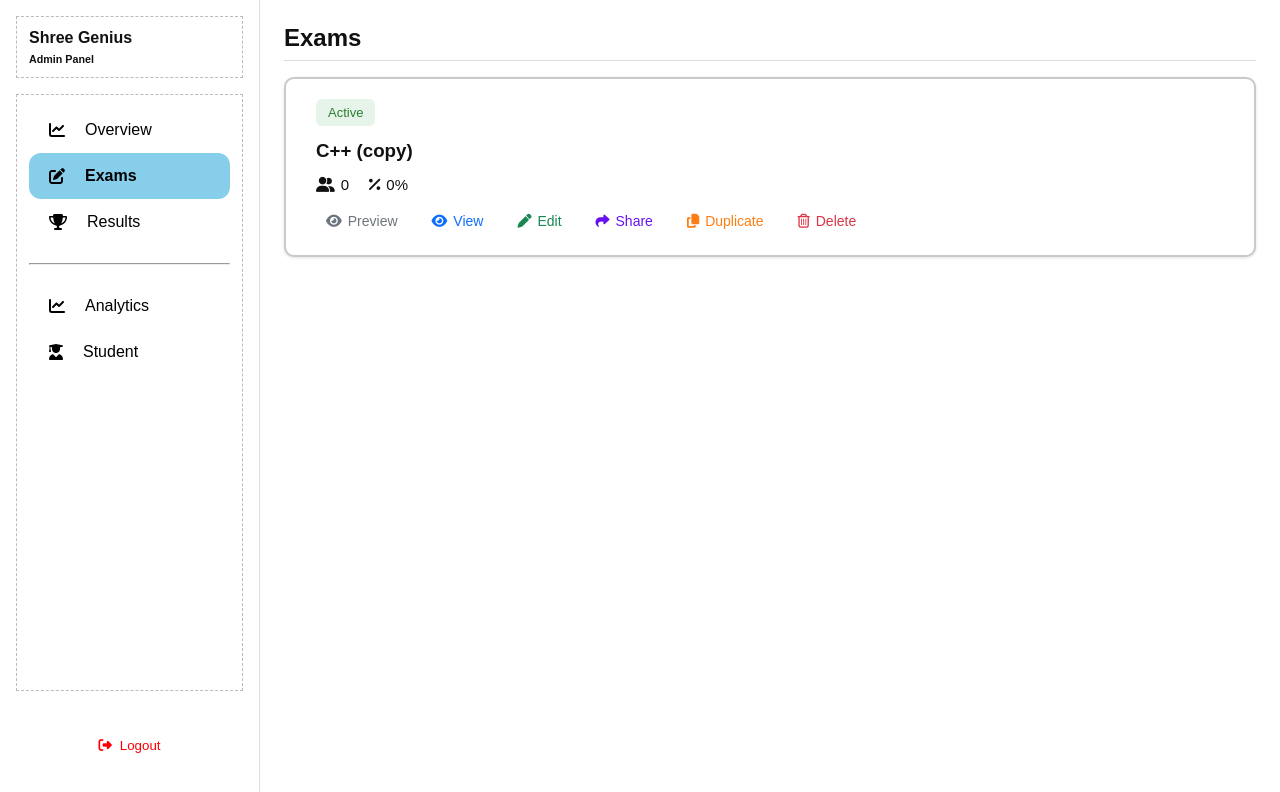
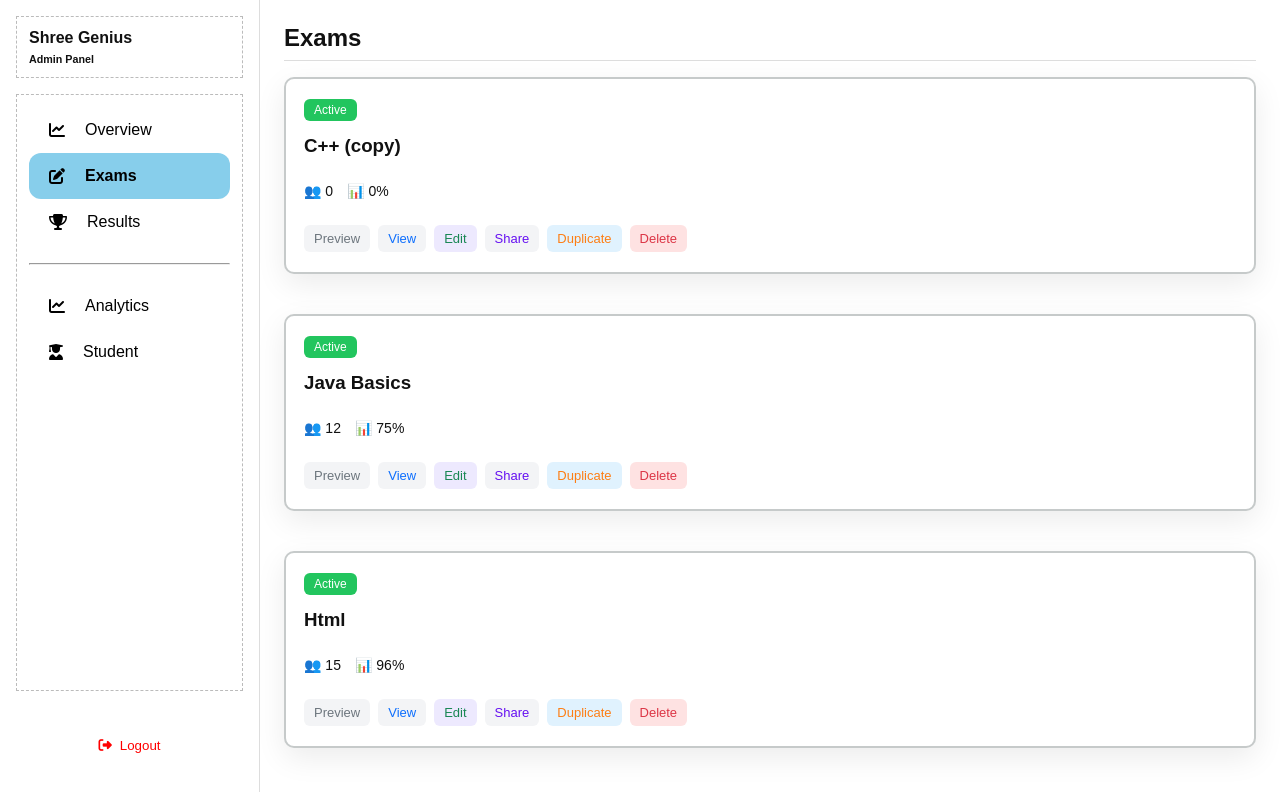
Before and after one commit to Ashish-kolhe/ExamModule, a React (Create React App) app: page /admin/dashboard in a window 1280 px wide. Both pictures are taken after a click on the button "Exams". Shown: the top 792 px of the page. Built offline with nearby package versions, Linux system fonts and the light colour scheme.

Commit message:
work on array

```diff
--- a/src/App.css
+++ b/src/App.css
@@ -140,6 +140,7 @@
 
 .overview-btn i {
   margin-right: 8px;
+  box-shadow: #4f46e5;
 
 
 }
--- a/src/admin/components/Exams.jsx
+++ b/src/admin/components/Exams.jsx
@@ -1,53 +1,200 @@
-import React from "react";
+// import React from "react";
+// import "../../common/exam.css";
+
+
+// const Exams = () => {
+//   return (
+//     <div className="box">
+//       <button className="active-btn">Active</button>
+
+//       <h3>C++ (copy)</h3>
+
+//       <div className="stats">
+//         <span>
+//           <i className="fa-solid fa-user-group"></i>0
+//         </span>
+//         <span>
+//           <i className="fa-solid fa-percent"></i>0%
+//         </span>
+//       </div>
+//       <div className="inline-actions">
+//         <span className="action preview">
+//           <i className="fa-solid fa-eye"></i> Preview
+//         </span>
+
+//         <span className="action view">
+//           <i className="fa-solid fa-eye"></i> View
+//         </span>
+
+//         <span className="action edit">
+//           <i className="fa-solid fa-pen"></i> Edit
+//         </span>
+
+//         <span className="action share">
+//           <i className="fa-solid fa-share"></i> Share
+//         </span>
+
+//         <span className="action duplicate">
+//           <i className="fa-solid fa-copy"></i> Duplicate
+//         </span>
+
+//         <span className="action delete">
+//           <i className="fa-regular fa-trash-can"></i> Delete
+//         </span>
+//       </div>
+
+
+
+//     </div>
+
+
+
+//   );
+// };
+
+// export default Exams;
+
+
+
+import React, { useState } from "react";
 import "../../common/exam.css";
 
 const Exams = () => {
+  const [examsData, setExamsData] = useState([
+    { id: 1, status: "Active", title: "C++ (copy)", users: 0, percentage: 0 },
+    { id: 2, status: "Active", title: "Java Basics", users: 12, percentage: 75 },
+    { id: 3, status: "Active", title: "Html", users: 15, percentage: 96 },
+  ]);
+
+  const [showModal, setShowModal] = useState(false);
+  const [selectedExam, setSelectedExam] = useState(null);
+  const [actionType, setActionType] = useState("");
+  const [editTitle, setEditTitle] = useState("");
+
+  const openModal = (exam, action) => {
+    setSelectedExam(exam);
+    setActionType(action);
+    setEditTitle(exam.title);
+    setShowModal(true);
+  };
+
+  const closeModal = () => {
+    setShowModal(false);
+    setSelectedExam(null);
+    setActionType("");
+  };
+
+  const handleConfirm = () => {
+    if (actionType === "Edit") {
+      setExamsData((prev) =>
+        prev.map((e) =>
+          e.id === selectedExam.id ? { ...e, title: editTitle } : e
+        )
+      );
+    }
+    closeModal();
+  };
+
+  const handleDuplicate = (exam) => {
+    setExamsData((prev) => [
+      ...prev,
+      { ...exam, id: Date.now(), title: exam.title + " (copy)" },
+    ]);
+  };
+
+  const handleDelete = (id) => {
+    setExamsData((prev) => prev.filter((e) => e.id !== id));
+  };
+
   return (
-    <div className="box">
-      <button className="active-btn">Active</button>
+    <>
+      {examsData.map((exam) => (
+        <div className="box" key={exam.id}>
+          <button className="active-btn">{exam.status}</button>
 
-      <h3>C++ (copy)</h3>
+          <h3>{exam.title}</h3>
 
-      <div className="stats">
-        <span>
-          <i className="fa-solid fa-user-group"></i>0
-        </span>
-        <span>
-          <i className="fa-solid fa-percent"></i>0%
-        </span>
-      </div>
-      <div className="inline-actions">
-        <span className="action preview">
-          <i className="fa-solid fa-eye"></i> Preview
-        </span>
+          <div className="stats">
+            <span>👥 {exam.users}</span>
+            <span>📊 {exam.percentage}%</span>
+          </div>
 
-        <span className="action view">
-          <i className="fa-solid fa-eye"></i> View
-        </span>
+          <div className="inline-actions">
+            <span
+              className="action preview"
+              onClick={() => openModal(exam, "Preview")}
+            >
+              Preview
+            </span>
 
-        <span className="action edit">
-          <i className="fa-solid fa-pen"></i> Edit
-        </span>
+            <span
+              className="action view"
+              onClick={() => openModal(exam, "View")}
+            >
+              View
+            </span>
 
-        <span className="action share">
-          <i className="fa-solid fa-share"></i> Share
-        </span>
+            <span
+              className="action edit"
+              onClick={() => openModal(exam, "Edit")}
+            >
+              Edit
+            </span>
 
-        <span className="action duplicate">
-          <i className="fa-solid fa-copy"></i> Duplicate
-        </span>
+            <span
+              className="action share"
+              onClick={() => openModal(exam, "Share")}
+            >
+              Share
+            </span>
 
-        <span className="action delete">
-          <i className="fa-regular fa-trash-can"></i> Delete
-        </span>
-      </div>
+            <span
+              className="action duplicate"
+              onClick={() => handleDuplicate(exam)}
+            >
+              Duplicate
+            </span>
 
+            <span
+              className="action delete"
+              onClick={() => handleDelete(exam.id)}
+            >
+              Delete
+            </span>
+          </div>
+        </div>
+      ))}
 
+      {/* ===== MODAL ===== */}
+      {showModal && (
+        <div className="modal-overlay" onClick={closeModal}>
+          <div className="modal" onClick={(e) => e.stopPropagation()}>
+            <h2>{actionType} Exam</h2>
 
-    </div>
+            {actionType === "Edit" ? (
+              <input
+                type="text"
+                value={editTitle}
+                onChange={(e) => setEditTitle(e.target.value)}
+              />
+            ) : (
+              <p>
+                You selected <strong>{selectedExam?.title}</strong>
+              </p>
+            )}
 
-
-
+            <div className="modal-actions">
+              <button className="btn-secondary" onClick={closeModal}>
+                Cancel
+              </button>
+              <button className="btn-primary" onClick={handleConfirm}>
+                {actionType === "Edit" ? "Update" : "Confirm"}
+              </button>
+            </div>
+          </div>
+        </div>
+      )}
+    </>
   );
 };
 
--- a/src/common/exam.css
+++ b/src/common/exam.css
@@ -127,3 +127,176 @@
 .inline-actions i {
   font-size: 14px;
 }
+
+/* ===== Card ===== */
+.box {
+  background: #ffffff;
+  padding: 18px;
+  border-radius: 12px;
+  margin-bottom: 16px;
+  box-shadow: 0 10px 30px rgba(0, 0, 0, 0.08);
+}
+
+.active-btn {
+  background: #22c55e;
+  color: #fff;
+  border: none;
+  padding: 4px 10px;
+  border-radius: 6px;
+  font-size: 12px;
+}
+
+.stats {
+  display: flex;
+  gap: 14px;
+  font-size: 14px;
+  margin: 12px 0;
+}
+
+/* ===== Actions ===== */
+.inline-actions {
+  display: flex;
+  flex-wrap: wrap;
+  gap: 8px;
+}
+
+.action {
+  background: #f3f4f6;
+  padding: 6px 12px;
+  border-radius: 6px;
+  font-size: 13px;
+  cursor: pointer;
+  transition: background 0.2s;
+}
+
+.action:hover {
+  background: #e5e7eb;
+}
+
+.delete {
+  background: #fee2e2;
+  color: #b91c1c;
+}
+
+.duplicate {
+  background: #e0f2fe;
+  color: #0369a1;
+}
+
+/* ===== Modal ===== */
+.modal-overlay {
+  position: fixed;
+  inset: 0;
+  background: rgba(0, 0, 0, 0.55);
+  display: flex;
+  align-items: center;
+  justify-content: center;
+  z-index: 9999;
+}
+
+.modal {
+  background: #fff;
+  width: 90%;
+  max-width: 420px;
+  padding: 24px;
+  border-radius: 14px;
+  animation: pop 0.25s ease-out;
+}
+
+.modal h2 {
+  margin-bottom: 12px;
+}
+
+.modal-actions {
+  display: flex;
+  justify-content: flex-end;
+  gap: 10px;
+  margin-top: 20px;
+}
+
+.btn-primary {
+  background: #2563eb;
+  color: white;
+  border: none;
+  padding: 8px 16px;
+  border-radius: 6px;
+  cursor: pointer;
+}
+
+.btn-secondary {
+  background: #e5e7eb;
+  border: none;
+  padding: 8px 16px;
+  border-radius: 6px;
+  cursor: pointer;
+}
+
+@keyframes pop {
+  from {
+    transform: scale(0.95);
+    opacity: 0;
+  }
+  to {
+    transform: scale(1);
+    opacity: 1;
+  }
+}
+.edit {
+  background: #ede9fe;
+  color: #5b21b6;
+}
+
+input {
+  width: 100%;
+  padding: 10px;
+  margin-top: 14px;
+  border-radius: 6px;
+  border: 1px solid #ccc;
+}
+.box {
+  background: #fff;
+  padding: 18px;
+  border-radius: 12px;
+  margin-bottom: 16px;
+  box-shadow: 0 10px 30px rgba(0,0,0,0.08);
+}
+
+.inline-actions {
+  display: flex;
+  flex-wrap: wrap;
+  gap: 8px;
+}
+
+.action {
+  background: #f3f4f6;
+  padding: 6px 12px;
+  border-radius: 6px;
+  cursor: pointer;
+  font-size: 13px;
+}
+
+.edit { background: #ede9fe; }
+.duplicate { background: #e0f2fe; }
+.delete { background: #fee2e2; color: #b91c1c; }
+
+.modal.large {
+  max-width: 600px;
+}
+
+.question-box {
+  background: #f9fafb;
+  padding: 14px;
+  margin: 12px 0;
+  border-radius: 8px;
+}
+
+.option {
+  display: block;
+  margin: 6px 0;
+}
+
+.modal-actions {
+  display: flex;
+  justify-content: space-between;
+  margin-top: 16px;
+}
```
